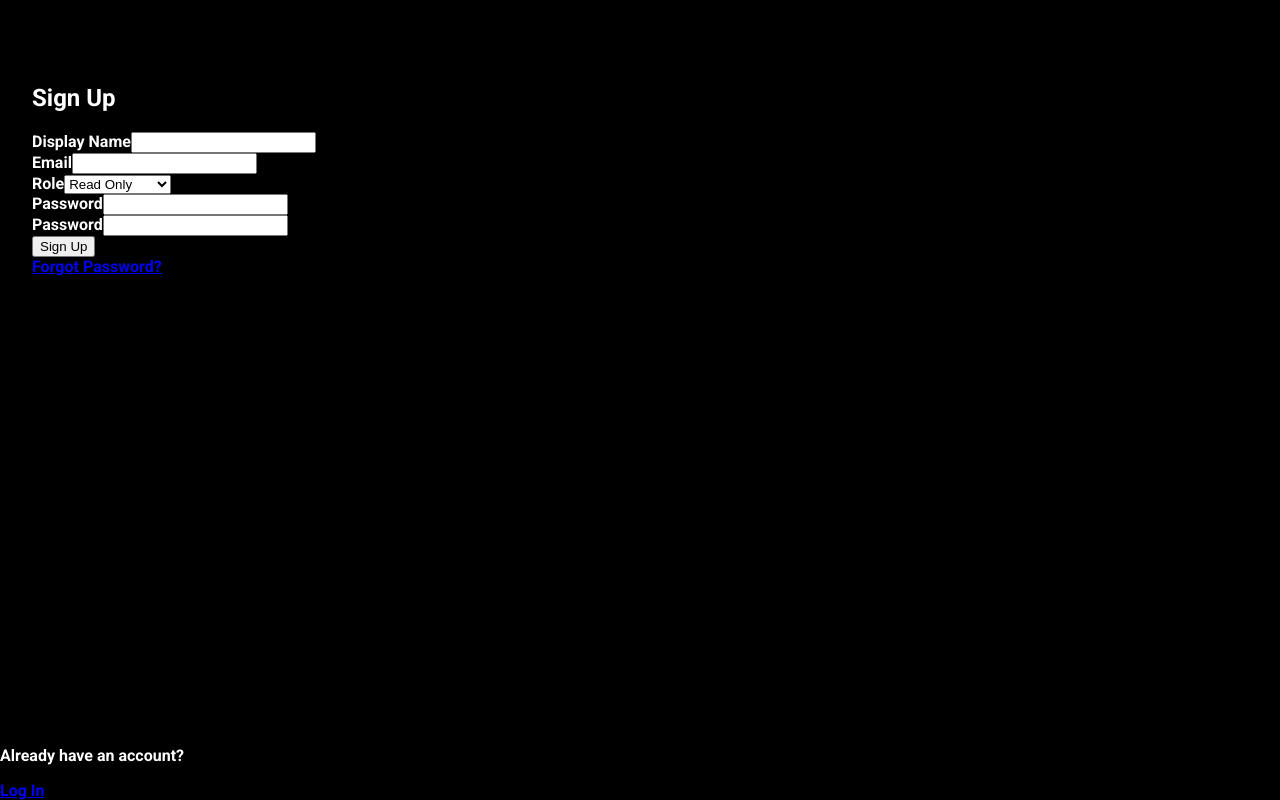
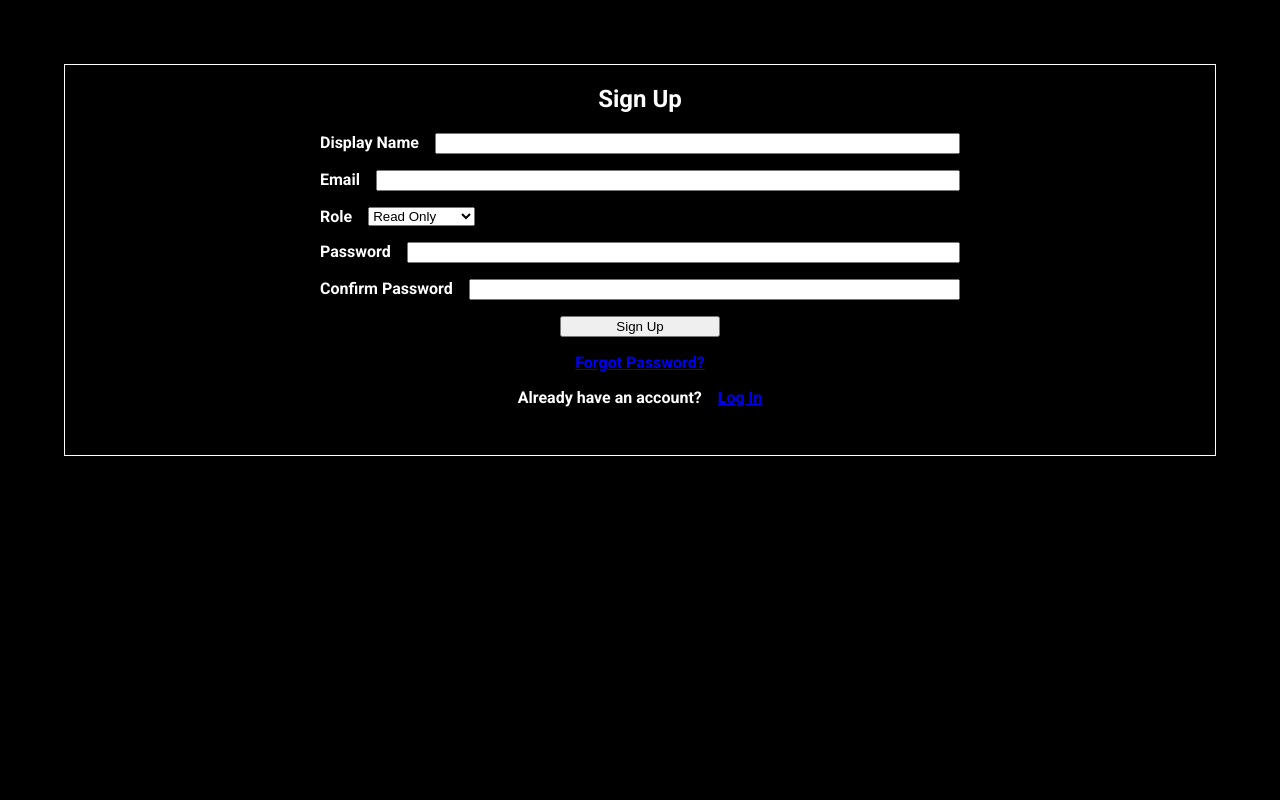
Before and after one commit to Costa-Alexandre/coding-challenge-frontend, a Next.js app: page /signup in a window 1280 px wide. Built offline with nearby package versions, Linux system fonts and the light colour scheme; no server answers.

Commit message:
add quick temporary css

```diff
--- a/src/pages/signup.js
+++ b/src/pages/signup.js
@@ -2,6 +2,8 @@ import React, { useState } from 'react';
 import Link from 'next/link';
 import { useRouter } from 'next/router';
 import { useAuth } from '../contexts/Auth';
+
+import styles from './styles/login.module.css';
 
 export default function SignUp() {
   const { signup } = useAuth();
@@ -32,14 +34,13 @@ export default function SignUp() {
   };
 
   return (
-    <main>
-      <section>
+    <div className={styles.container}>
+      <div className={styles.box}>
         <h2>Sign Up</h2>
         {error && <div>{error}</div>}
         <form>
-          <div>
           <label htmlFor="name-input">
-              Display Name
+            <div>Display Name</div>
             <input
               id="name-input"
               type="text"
@@ -48,10 +49,8 @@ export default function SignUp() {
               required
             />
           </label>
-          </div>
-          <div>
           <label htmlFor="email-input">
-              Email
+            <div>Email</div>
             <input
               id="email-input"
               type="email"
@@ -60,10 +59,8 @@ export default function SignUp() {
               required
             />
           </label>
-          </div>
-          <div>
           <label htmlFor="role-input">
-              Role
+            <div>Role</div>
             <select
               id="role-input"
               value={role}
@@ -75,10 +72,8 @@ export default function SignUp() {
               <option value="editor">Read and Edit</option>
             </select>
           </label>
-          </div>
-          <div>
           <label htmlFor="password-input">
-              Password
+            <div>Password</div>
             <input
               id="password-input"
               type="password"
@@ -87,10 +82,8 @@ export default function SignUp() {
               required
             />
           </label>
-          </div>
-          <div>
           <label htmlFor="confirm-password-input">
-              Password
+            <div>Confirm Password</div>
             <input
               id="confirm-password-input"
               type="password"
@@ -99,19 +92,20 @@ export default function SignUp() {
               required
             />
           </label>
-          </div>
           <button disabled={loading} type="button" onClick={handleSubmit}>
-            Sign Up
+            <div>Sign Up</div>
           </button>
         </form>
+      </div>
+      <div className={styles.links}>
         <div>
           <Link href="/forgot-password">Forgot Password?</Link>
         </div>
-      </section>
-      <section>
-        <p>Already have an account?</p>
+        <div>
+          <div>Already have an account?</div>
           <Link href="/login">Log In</Link>
-      </section>
-    </main>
+        </div>
+      </div>
+    </div>
   );
 }
--- /dev/null
+++ b/src/pages/styles/login.module.css
@@ -0,0 +1,61 @@
+.container {
+  display: flex;
+  flex-direction: column;
+  justify-content: flex-start;
+  align-items: center;
+  margin: 4rem;
+  border: 1px solid white;
+}
+
+.box {
+  padding: 0 2rem;
+  width: 50vw;
+  min-width: 300px;
+  display: flex;
+  flex-direction: column;
+  align-items: center;
+}
+
+.box form {
+  display: flex;
+  flex-direction: column;
+  align-items: center;
+  width: 100%;
+}
+
+.box form label {
+  width: 100%;
+  display: flex;
+  margin-bottom: 1rem;
+}
+
+.box form input, .box form select {
+  margin-left: 1rem;
+  flex-grow: 1;
+}
+
+.box form select {
+  flex-grow: 0;
+}
+
+.box form button {
+  width: 10rem;
+}
+
+.links {
+  margin: 1rem;
+  width: 100%;
+  display: flex;
+  flex-direction: column;
+  justify-content: center;
+  align-items: center;
+}
+
+.links div {
+  margin-bottom: 1rem;
+  display: flex;
+}
+
+.links div div {
+  margin-right: 1rem;
+}
```
Also changed, not shown: src/pages/forgot-password.js (+12 -9 lines), src/pages/login.js (+13 -13 lines). Lines whose indentation alone changed are shown as unchanged.
